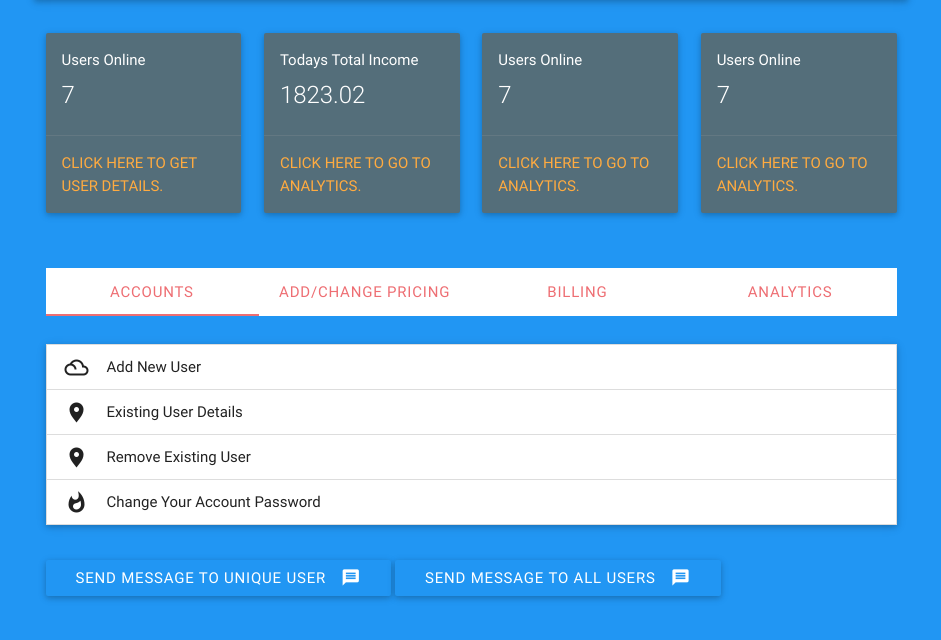
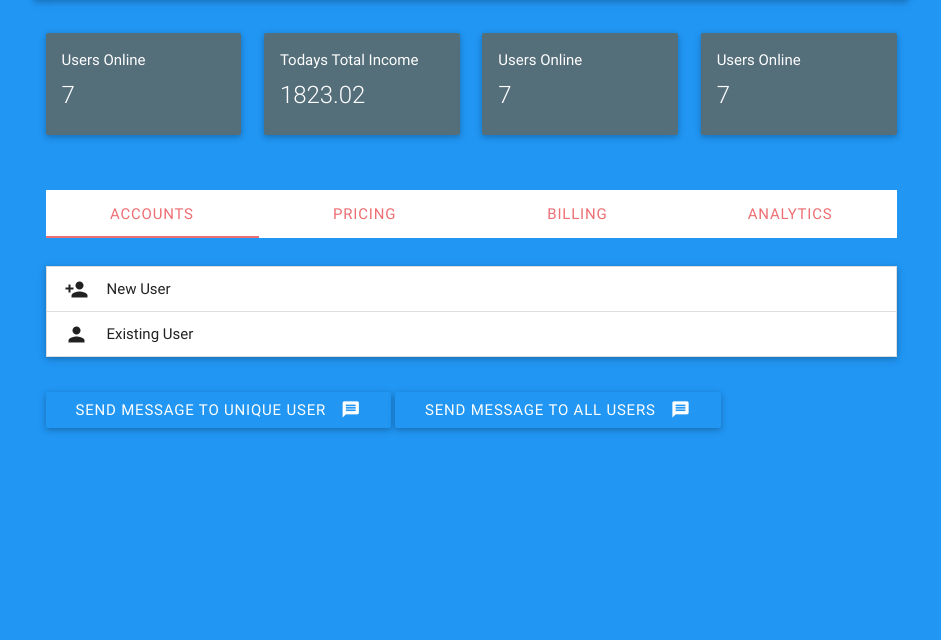
Before and after one commit to khannasarthak/StealthSoftware, a PHP site: page /application.php in a window 1280 px wide. Shown: the part 73-713 px from the top of the page, without its empty margins (169-1110 px from the left). Run offline with PHP 8.4, Linux system fonts and the light colour scheme; the visitor is signed in with stand-in values (Sample User, id 1).

Commit message:
Polished UI of admin

```diff
--- a/webapp/application.php
+++ b/webapp/application.php
@@ -53,10 +53,7 @@
                                 <span class="card-title">7</span>
 
                             </div>
-                            <div class="card-action">
-                                <a href="#">Click here to get user details.</a>
 
-                            </div>
                         </div>
                     </div>
                 </div>
@@ -71,10 +68,7 @@
                                 <span class="card-title">1823.02</span>
 
                             </div>
-                            <div class="card-action">
-                                <a href="#">Click here to go to analytics.</a>
 
-                            </div>
                         </div>
                     </div>
                 </div>
@@ -90,10 +84,7 @@
                                 <span class="card-title">7</span>
 
                             </div>
-                            <div class="card-action">
-                                <a href="#">Click here to go to analytics.</a>
 
-                            </div>
                         </div>
                     </div>
                 </div>
@@ -109,10 +100,7 @@
                                 <span class="card-title">7</span>
 
                             </div>
-                            <div class="card-action">
-                                <a href="#">Click here to go to analytics.</a>
 
-                            </div>
                         </div>
                     </div>
                 </div>
@@ -127,7 +115,7 @@
                 <ul class="tabs">
                     <li class="tab col s3"><a href="#test1">Accounts</a>
                     </li>
-                    <li class="tab col s3"><a href="#test2">Add/Change Pricing</a>
+                    <li class="tab col s3"><a href="#test2">Pricing</a>
                     </li>
                     <li class="tab col s3"><a href="#test3">Billing</a>
                     </li>
@@ -142,9 +130,9 @@
             <div id="test1" class="col s12 fadeInUp">
                 <ul class="collapsible">
                     <li>
-                        <div class="collapsible-header"><i class="mdi-image-filter-drama"></i>Add New User</div>
-                        <div class="collapsible-body">
-                            <a class="waves-effect waves-light btn modal-trigger" href="#modal_newUser">Click To Perform Above Specified Action</a>
+                        <div class="collapsible-header"><i class="mdi-social-person-add"></i>New User</div>
+                        <div class="collapsible-body grey lighten-3">
+                            <a class="waves-effect waves-light btn modal-trigger" href="#modal_newUser">CLICK</a>
 
                             <!-- Modal Structure -->
                             <div id="modal_newUser" class="modal">
@@ -189,20 +177,8 @@
                         </div>
                     </li>
                     <li>
-                        <div class="collapsible-header"><i class="mdi-maps-place"></i>Existing User Details</div>
-                        <div class="collapsible-body">
-                            <p>Lorem ipsum dolor sit amet.</p>
-                        </div>
-                    </li>
-                    <li>
-                        <div class="collapsible-header"><i class="mdi-maps-place"></i>Remove Existing User</div>
-                        <div class="collapsible-body">
-                            <p>Lorem ipsum dolor sit amet.</p>
-                        </div>
-                    </li>
-                    <li>
-                        <div class="collapsible-header"><i class="mdi-social-whatshot"></i>Change Your Account Password</div>
-                        <div class="collapsible-body">
+                        <div class="collapsible-header"><i class="mdi-social-person"></i>Existing User</div>
+                        <div class="collapsible-body grey lighten-3">
                             <p>Lorem ipsum dolor sit amet.</p>
                         </div>
                     </li>
@@ -211,28 +187,15 @@
             </div>
             <div id="test2" class="col s12 fadeInUp">
                 <ul class="collapsible">
-
                     <li>
-                        <div class="collapsible-header"><i class="mdi-maps-place"></i>Existing Prices</div>
-                        <div class="collapsible-body">
+                        <div class="collapsible-header"><i class="mdi-editor-attach-money"></i>Pricing Models</div>
+                        <div class="collapsible-body grey lighten-3">
                             <p>Lorem ipsum dolor sit amet.</p>
                         </div>
                     </li>
                     <li>
-                        <div class="collapsible-header"><i class="mdi-social-whatshot"></i>Add New Prices</div>
-                        <div class="collapsible-body">
-                            <p>Lorem ipsum dolor sit amet.</p>
-                        </div>
-                    </li>
-                    <li>
-                        <div class="collapsible-header"><i class="mdi-image-filter-drama"></i>Make New Discount Coupon</div>
-                        <div class="collapsible-body">
-                            <p>Lorem ipsum dolor sit amet.</p>
-                        </div>
-                    </li>
-                    <li>
-                        <div class="collapsible-header"><i class="mdi-image-filter-drama"></i>Existing Coupon Details</div>
-                        <div class="collapsible-body">
+                        <div class="collapsible-header"><i class="mdi-action-redeem"></i>Discount Coupons</div>
+                        <div class="collapsible-body grey lighten-3">
                             <p>Lorem ipsum dolor sit amet.</p>
                         </div>
                     </li>
@@ -241,20 +204,20 @@
             <div id="test3" class="col s12 fadeInUp">
                 <ul class="collapsible">
                     <li>
-                        <div class="collapsible-header"><i class="mdi-image-filter-drama"></i>Top-Up Account</div>
-                        <div class="collapsible-body">
+                        <div class="collapsible-header"><i class="mdi-action-payment"></i>Top-Up Account</div>
+                        <div class="collapsible-body grey lighten-3">
                             <p>Lorem ipsum dolor sit amet.</p>
                         </div>
                     </li>
                     <li>
-                        <div class="collapsible-header"><i class="mdi-maps-place"></i>Refund</div>
-                        <div class="collapsible-body">
+                        <div class="collapsible-header"><i class="mdi-content-undo"></i>Refund</div>
+                        <div class="collapsible-body grey lighten-3">
                             <p>Lorem ipsum dolor sit amet.</p>
                         </div>
                     </li>
                     <li>
-                        <div class="collapsible-header"><i class="mdi-social-whatshot"></i>Paid Bills</div>
-                        <div class="collapsible-body">
+                        <div class="collapsible-header"><i class="mdi-action-shopping-cart"></i>Bills</div>
+                        <div class="collapsible-body grey lighten-3">
                             <p>Lorem ipsum dolor sit amet.</p>
                         </div>
                     </li>
@@ -265,20 +228,20 @@
 
                 <ul class="collapsible">
                     <li>
-                        <div class="collapsible-header"><i class="mdi-image-filter-drama"></i>See Earnings</div>
-                        <div class="collapsible-body">
+                        <div class="collapsible-header"><i class="mdi-editor-attach-money"></i>Earnings</div>
+                        <div class="collapsible-body grey lighten-3">
                             <p>Lorem ipsum dolor sit amet.</p>
                         </div>
                     </li>
                     <li>
-                        <div class="collapsible-header"><i class="mdi-maps-place"></i>See Individual PC Earnings</div>
-                        <div class="collapsible-body">
+                        <div class="collapsible-header"><i class="mdi-device-devices"></i>See Individual PC Earnings</div>
+                        <div class="collapsible-body grey lighten-3">
                             <p>Lorem ipsum dolor sit amet.</p>
                         </div>
                     </li>
                     <li>
                         <div class="collapsible-header"><i class="mdi-social-whatshot"></i>Pricing Plans Popularity</div>
-                        <div class="collapsible-body">
+                        <div class="collapsible-body grey lighten-3">
                             <p>Lorem ipsum dolor sit amet.</p>
                         </div>
                     </li>
```
